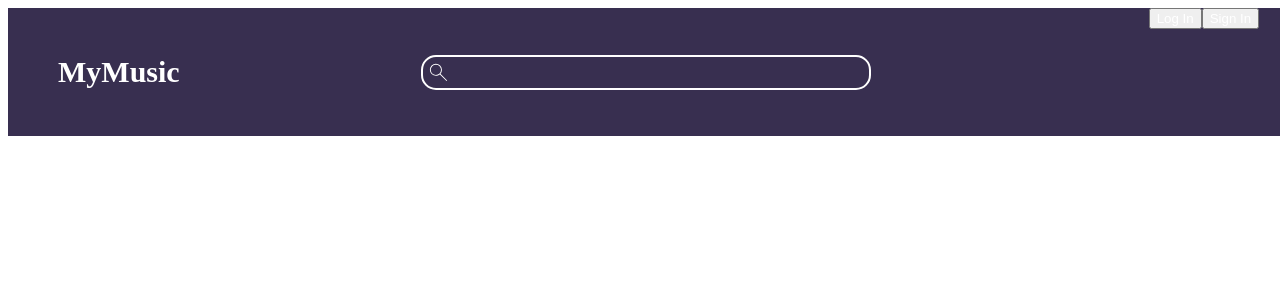
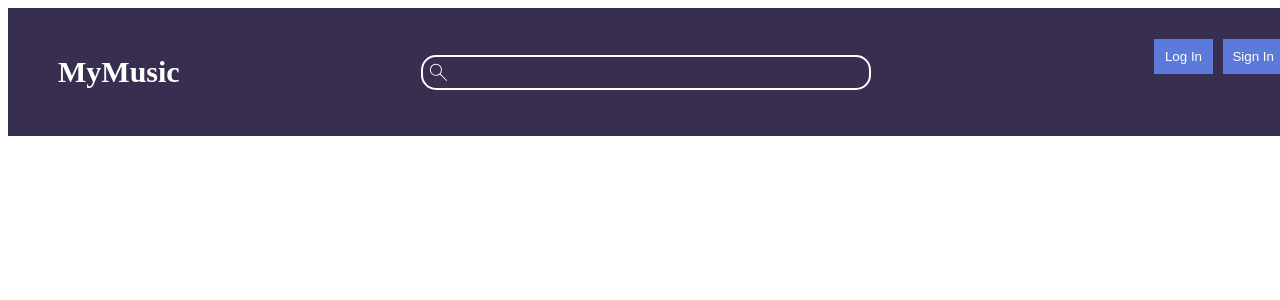
Before and after one commit to NestorNey/proyecto-dise-o, a PHP site: page /proyecto-dise-o/views/header.php in a window 1280 px wide. Shown: the top 300 px of the page. Run offline with PHP 8.4, Linux system fonts and the light colour scheme.

Commit message:
estilos de botones del header arreglados

```diff
--- a/static/css/header.css
+++ b/static/css/header.css
@@ -3,13 +3,13 @@ header #logo,
 header #search input,
 header #porfile h3,
 header #porfile p,
-header #porfile button{
+header #porfile button {
   color: white;
 }
 
 /*    Header    */
 
-header{
+header {
   display: flex;
   justify-content: right;
 
@@ -19,45 +19,46 @@ header{
   background-color: #382f50;
 }
 
-header section{
+header section {
   display: flex;
   align-items: center;
 
   width: 33%;
 }
 
-header #logoSec{
+header #logoSec {
   justify-content: left;
 }
 
-header #search{
+header #search {
   justify-content: center;
   width: 34%;
 }
 
-header #porfile{
+header #porfile {
   justify-content: right;
   align-self: flex-start;
 
   z-index: 1;
 }
 
-header #logoSec, header #porfile{
+header #logoSec,
+header #porfile {
   width: 33%;
 }
 
-header #logo{
+header #logo {
   margin-left: 50px;
 
   font-size: 30px;
 }
 
-header #search #searchbar{
+header #search #searchbar {
   display: flex;
   align-items: center;
 }
 
-header #search #searchBar input{
+header #search #searchBar input {
   width: 450px;
   height: 35px;
   padding-left: 35px;
@@ -70,12 +71,12 @@ header #search #searchBar input{
   background-color: unset;
 }
 
-header #search #searchBar img{
+header #search #searchBar img {
   width: 25px;
   margin-right: -30px;
 }
 
-header #porfile img{
+header #porfile img {
   width: 50px;
   height: 50px;
   margin-top: 7.5px;
@@ -83,12 +84,12 @@ header #porfile img{
   border-radius: 15px;
 
   cursor: pointer;
-    transition: width .5s, height .5s;
+  transition: width 0.5s, height 0.5s;
 }
 
-header #porfile #porfileMenu{
+header #porfile #porfileMenu {
   display: block;
-    align-self:self-end;
+  align-self: self-end;
   text-align: center;
 
   width: 50px;
@@ -100,32 +101,34 @@ header #porfile #porfileMenu{
   border-radius: 8px;
   overflow: hidden;
   background-color: none;
-    transition: width .8s .8s, height .8s, background-color .5s, box-shadow .5s;
+  transition: width 0.8s 0.8s, height 0.8s, background-color 0.5s,
+    box-shadow 0.5s;
 }
 
-header #porfile #porfileMenu.opened{
+header #porfile #porfileMenu.opened {
   width: calc(33vw - 50px);
   height: 400px;
   background-color: #382f50;
   box-shadow: 0px 0px 5px 0px rgba(0, 0, 0, 0.5);
 
-    transition: width .8s, height .8s .6s, background-color .5s .6s, box-shadow .5s .6s;
+  transition: width 0.8s, height 0.8s 0.6s, background-color 0.5s 0.6s,
+    box-shadow 0.5s 0.6s;
 }
 
-header #porfile #porfileMenu.opened > img{
+header #porfile #porfileMenu.opened > img {
   width: 70px;
   height: 70px;
 
   box-shadow: 0px 0px 5px 0px rgba(0, 0, 0, 0.2);
 
-    transition: width .5s .8s, height .5s .8s;
+  transition: width 0.5s 0.8s, height 0.5s 0.8s;
 }
 
-header #porfile #porfileMenu #mail{
+header #porfile #porfileMenu #mail {
   font-size: 14px;
 }
 
-header #porfile #porfileMenu .option{
+header #porfile #porfileMenu .option {
   display: flex;
   justify-content: left;
   align-items: center;
@@ -136,22 +139,26 @@ header #porfile #porfileMenu .option{
   cursor: pointer;
 }
 
-header #porfile #porfileMenu .option:hover{
+header #porfile #porfileMenu .option:hover {
   background-color: #a4a5ef;
   color: black;
 }
 
-header #porfileMenu p, #porfileMenu h3, #porfileMenu div{
+header #porfileMenu p,
+#porfileMenu h3,
+#porfileMenu div {
   opacity: 0;
-    transition: opacity .5s;
+  transition: opacity 0.5s;
 }
 
-header #porfileMenu.opened p, #porfileMenu.opened h3, #porfileMenu.opened div{
+header #porfileMenu.opened p,
+#porfileMenu.opened h3,
+#porfileMenu.opened div {
   opacity: 1;
-    transition: opacity .5s;
+  transition: opacity 0.5s;
 }
 
-header #porfileMenu button{
+header #porfileMenu button {
   width: 100px;
   height: 35px;
   margin-right: 5px;
@@ -160,24 +167,42 @@ header #porfileMenu button{
   border: unset;
 }
 
-header #porfileMenu button{
+header #porfileMenu button {
   cursor: pointer;
 }
 
-header #porfileMenu #config{
+header #porfileMenu #config {
   background-color: #5c7ada;
 }
 
-header #porfileMenu #config:hover{
+header #porfileMenu #config:hover {
   background-color: #a4a5ef;
   color: black;
 }
 
-header #porfileMenu #closeSession{
+header #porfileMenu #closeSession {
   background-color: unset;
 }
 
-header #porfileMenu #closeSession:hover{
+header #porfileMenu #closeSession:hover {
   background-color: #a4a5ef;
   color: black;
 }
+
+header .sessionBtn {
+  background-color: #5c7ada;
+  color: white;
+  margin: 22% 0;
+
+  width: 100px;
+  height: 35px;
+  margin-right: 5px;
+  margin-left: 5px;
+  border: unset;
+  cursor: pointer;
+}
+
+header .sessionBtn:hover {
+  background-color: #a4a5ef;
+  color: black;
+}
--- a/views/header.php
+++ b/views/header.php
@@ -30,8 +30,8 @@
         <section id="porfile">
             <?php if(!isset($_SESSION['user'])){ ?>
                 <section>
-                    <button onclick="redirectLogin()">Log In</button>
-                    <button onclick="redirectSignin()">Sign In</button>
+                    <button onclick="redirectLogin()" class="sessionBtn">Log In</button>
+                    <button onclick="redirectSignin()" class="sessionBtn">Sign In</button>
                 </section>
             <?php }else { ?>
                 <section id="porfileMenu" onclick="openPorfileMenu()">
```
Lines whose indentation alone changed are shown as unchanged.
